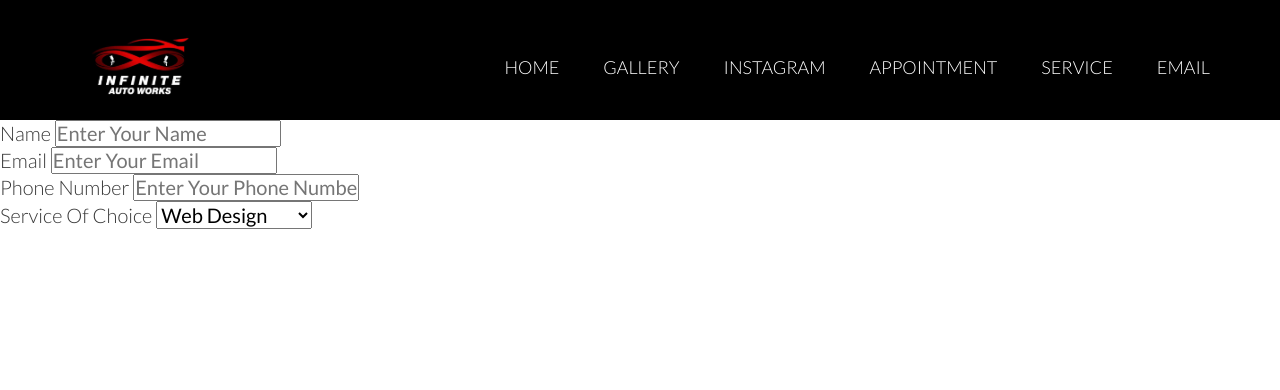
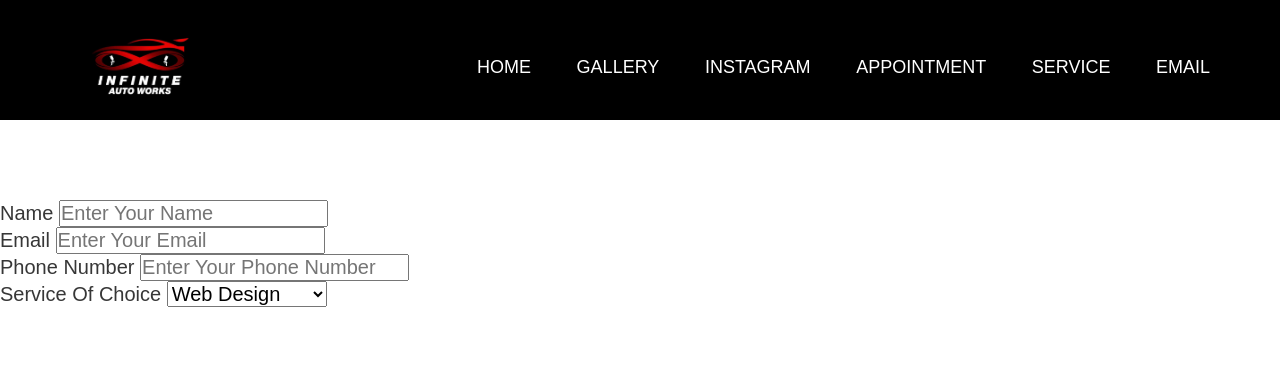
Before and after one commit to DEV-EGo/iAutoWorksNC, a plain HTML site: page email.html in a window 1280 px wide. Drawn offline with Linux system fonts and the light colour scheme.

Commit message:
new email layout

```diff
--- a/Resources/css/style.css
+++ b/Resources/css/style.css
@@ -15,6 +15,11 @@ html {
     font-size: 20px; /* base font size*/
     font-weight: 300;
     text-rendering: optimizeLegibility;
+}
+
+body{
+    font-family: Arial, Helvetica, sans-serif;
+
 }
 
 nav{
--- a/email.html
+++ b/email.html
@@ -55,32 +55,33 @@
             <!-- text area -->
 
             <!-- form -->
+            <section>
 
                 <div class="container">
                     <form action="">
 
                             <div class="form-group">
                                 <label for="">Name</label>
-                            <input type="text" placeholder="Enter Your Name">
+                                <input type="text" name = "Name" placeholder="Enter Your Name">
                             </div>
 
                             <div class="form-group">
                                 <label for="">Email</label>
-                            <input type="email" placeholder="Enter Your Email">
+                                <input type="email"name="E-mail" placeholder="Enter Your Email">
                             </div>
 
                             <div class="form-group">
                                 <label for="">Phone Number</label>
-                            <input type="text" placeholder="Enter Your Phone Number">
+                                <input type="text" name= "Phone Number" placeholder="Enter Your Phone Number">
                             </div>
 
                             <div class="form-group">
                                 <label for="">Service Of Choice</label>
-                            <select name="" id="">
-                                <option value=""> Web Design</option>
-                                <option value=""> Graphic Design</option>
-                                <option value=""> Database</option>
-                                <option value=""> UI/UX</option>
+                                <select name="Services" id="">
+                                    <option value="webdesign"> Web Design</option>
+                                    <option value="graphics Design"> Graphic Design</option>
+                                    <option value="Data"> Database</option>
+                                    <option value="ui/ux"> UI/UX</option>
 
                                 </select>
                             </div>
@@ -89,6 +90,10 @@
                 </div>
                 <!-- form end -->
 
+
+
+            </section>
+
         <script src="" async defer></script>
     </body>
 </html>
```
Lines whose indentation alone changed are shown as unchanged.
